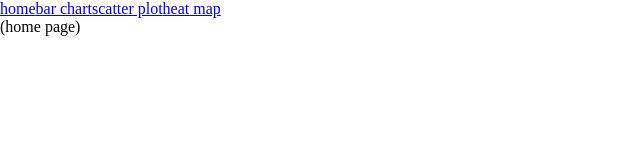
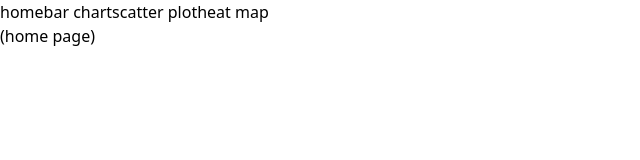
Before and after one commit to Bdeering1/Data-Visualization, a Gatsby site: page / in a window 1280 px wide. Shown: the whole page, without its empty margins (0-640 px from the left). Built offline with nearby package versions, Linux system fonts and the light colour scheme; Gatsby itself is replaced by a stand-in of ours.

Commit message:
Began implementing tailwindcss

```diff
--- a/package.json
+++ b/package.json
@@ -27,5 +27,8 @@
     "react-dom": "^17.0.1",
     "react-helmet": "^6.1.0",
     "sass": "^1.42.1"
+  },
+  "devDependencies": {
+    "tailwindcss": "^3.0.23"
   }
 }
--- a/src/components/Layout.tsx
+++ b/src/components/Layout.tsx
@@ -19,12 +19,16 @@ const Layout = (props: {children: React.ReactNode}) => {
 
 	return (
 		<>
-			<header>
-				{data.site.siteMetadata.menuLinks.map((link: {link: string; name: string}, idx: number) => (
-					<Link to={link.link} key={idx}>
-						{link.name}
-					</Link>
-				))}
+			<header className='h-12 bg-sky-700'>
+				<nav className='flex justify-end space-x-1'>
+					{data.site.siteMetadata.menuLinks.map(
+						(link: {link: string; name: string}, idx: number) => (
+							<Link to={link.link} key={idx} className=''>
+								{link.name}
+							</Link>
+						)
+					)}
+				</nav>
 			</header>
 			<main>{props.children}</main>
 		</>
--- a/src/styles/app.scss
+++ b/src/styles/app.scss
@@ -1,3 +1,7 @@
 @import 'base';
 @import 'layout';
 @import 'components';
+
+@tailwind base;
+@tailwind components;
+@tailwind utilities;
--- /dev/null
+++ b/tailwind.config.js
@@ -0,0 +1,10 @@
+module.exports = {
+  content: [
+    './pages/*.{js, tsx}',
+    './components/*.{js, tsx}',
+  ],
+  theme: {
+    extend: {},
+  },
+  plugins: [],
+}
```
Also changed, not shown: 1 other file.
